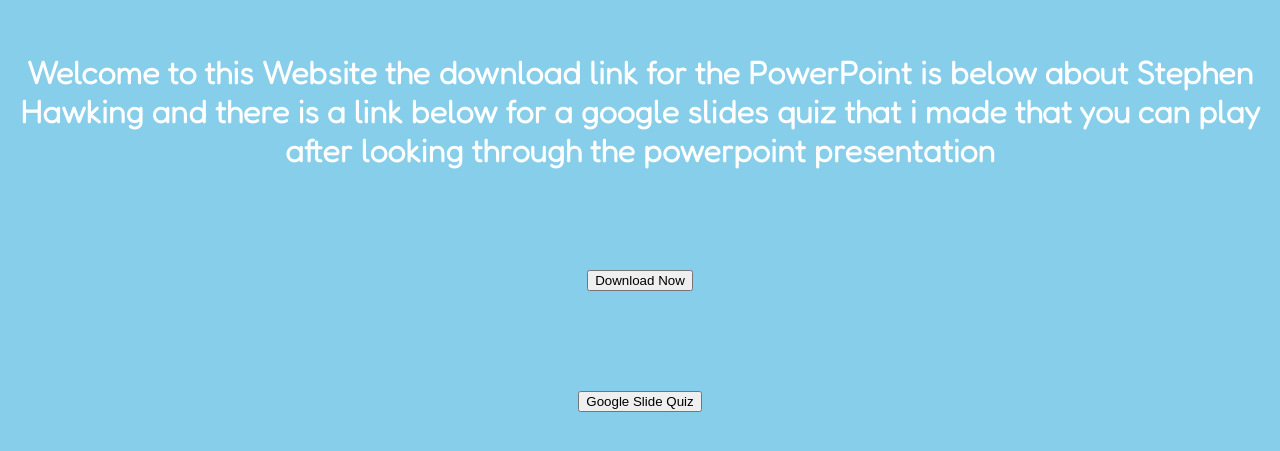
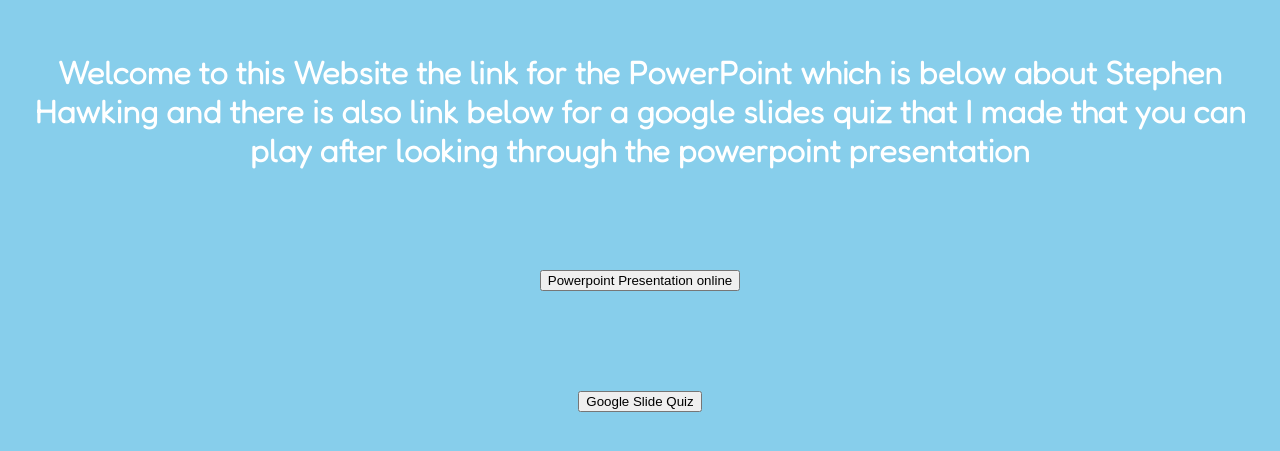
Before and after one commit to RamSamInspirerKids/homework5.github.io, a plain HTML site: page index.html in a window 1280 px wide. Shown: the part 197-648 px from the top of the page. Drawn offline with Linux system fonts and the light colour scheme.

Commit message:
Update 3.1

```diff
--- a/index.html
+++ b/index.html
@@ -3,7 +3,7 @@
 <head>
 	<meta charset="utf-8">
 	<meta name="viewport" content="width=device-width, initial-scale=1">
-	<title>Photosynthesis</title>
+	<title>Stephen Hawking</title>
 	<style type="text/css">
 		@import url('https://fonts.googleapis.com/css2?family=Fredoka:wght@300&display=swap');
 	 body{
@@ -25,8 +25,8 @@ margin-top: 100px;
 	</style>
 </head>
 <body>
-<div class="heading">Welcome to this Website the download link for the PowerPoint is below about Stephen Hawking and there is a link below for a google slides quiz that i made that you can play after looking through the powerpoint presentation</div>
-<a href="stephan.pptx" download="All About Stephan Hawking"><div class="butt"><button type="button">Download Now</button></div></a>
+<div class="heading">Welcome to this Website the link for the PowerPoint which is below about Stephen Hawking and there is also link below for a google slides quiz that I made that you can play after looking through the powerpoint presentation</div>
+<a href="https://schoolsnsw-my.sharepoint.com/:p:/g/personal/rama_alluri_education_nsw_gov_au/EdX9nI8pt55NmgwAE7ie2SsBCVWx5ok4FsEWZtK-hNhyiQ?e=Hdhg5N"><div class="butt"><button type="button">Powerpoint Presentation online</button></div></a>
 <a href="https://docs.google.com/presentation/d/1nRbEQpPIVZF4yrZervxHOpp1IpVC46dd98KpH6EcwYA/edit?usp=sharing"><div class="butt"><button type="button">Google Slide Quiz</button></div></a>
 </body>
 </html>
```
